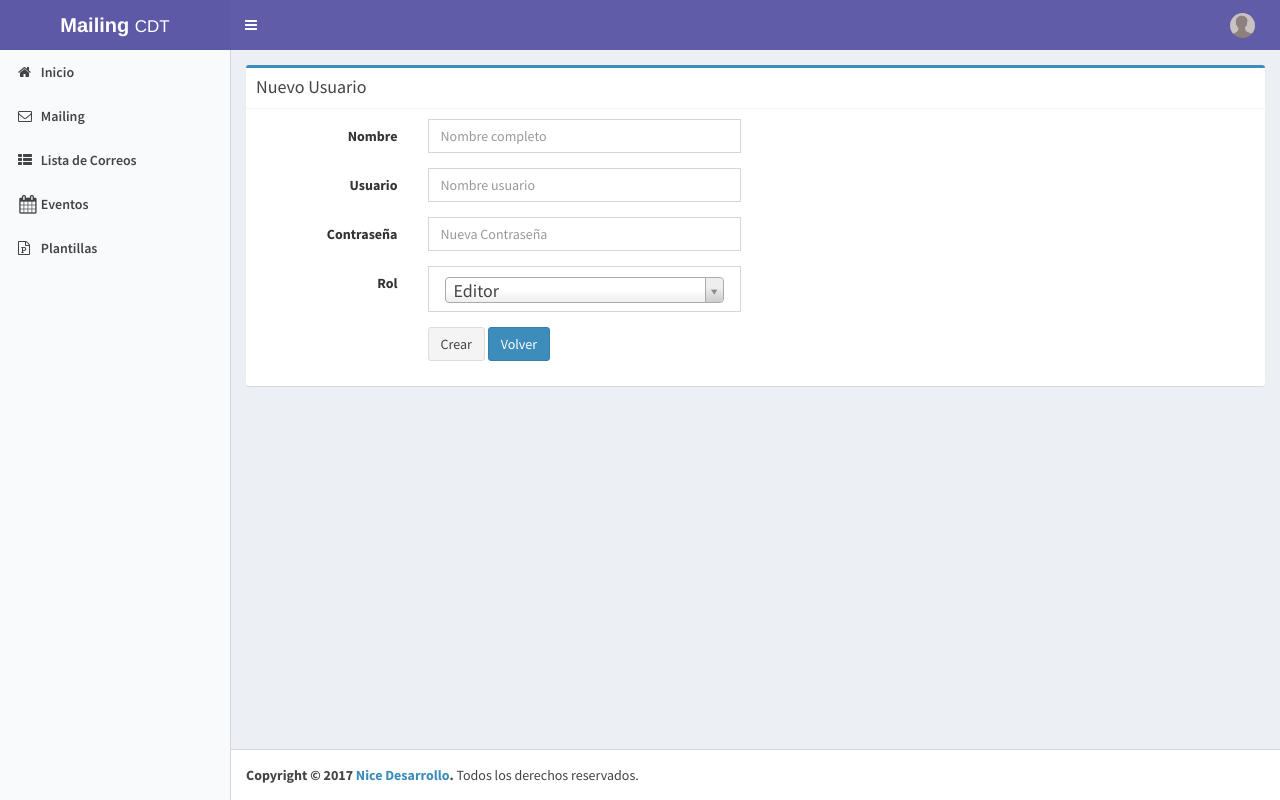
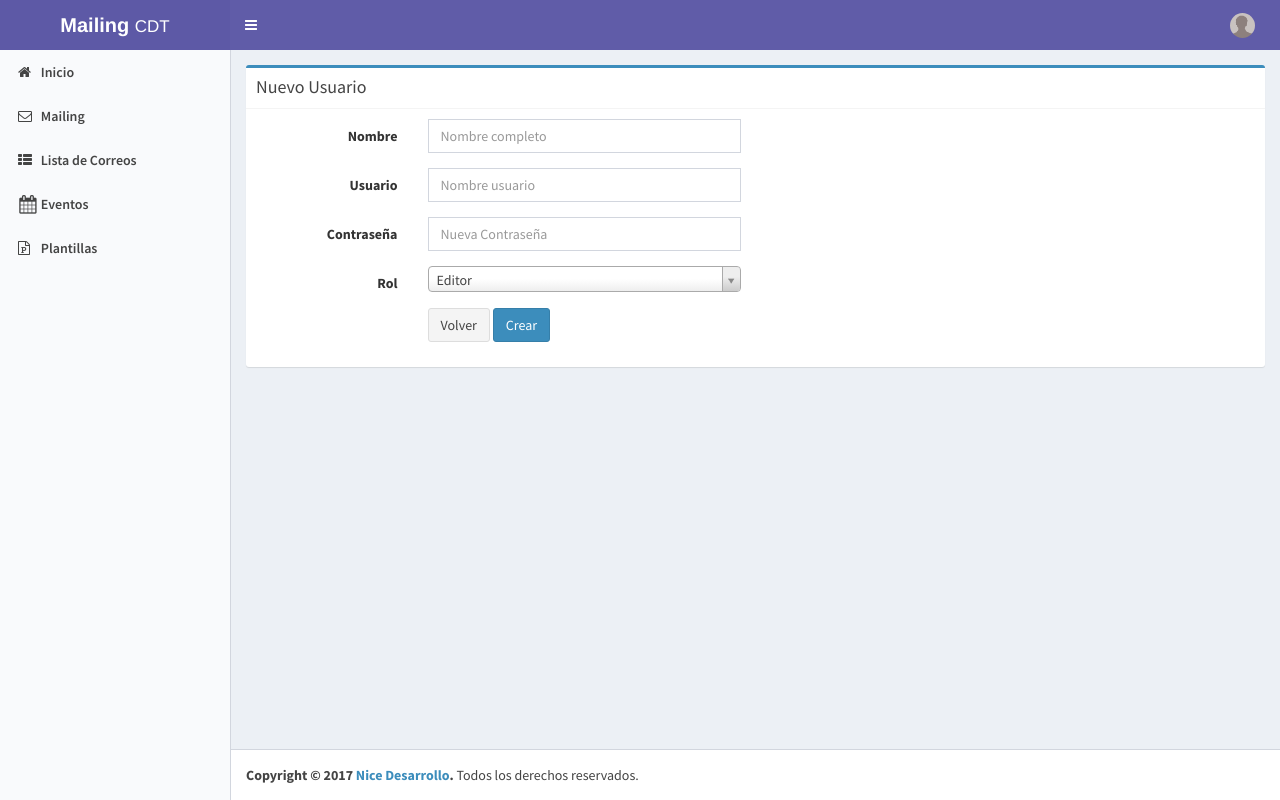
Before and after one commit to samuelmontoyag/Mailer_CDT, a Flask app: template templates/auth/create_user.html in a window 1280 px wide. Run offline with Flask 2, Linux system fonts and the light colour scheme; the template is opened without the code that fills it, so the values that code supplies are empty; parts of the project's set-up code (start-up, migrations or seed data) failed here and were passed over; some libraries are stand-ins or nearby versions.

Commit message:
FIX: Se arregla el estilo de los select en la aplicacion.

```diff
--- a/controllers/campagnas.py
+++ b/controllers/campagnas.py
@@ -330,9 +330,9 @@ def replace_rewards_unsubcribe(html):
     for link in soup.findAll('a'):
         if url_unsubcribe in link.get('href'):
             link['href'] = '*|UNSUB|*'
-        if url_archive in link.get('href', ''):
+        elif (url_archive in link.get('href', '')):
             link['href'] = '*|ARCHIVE|*'
-        if url_rewards in link.get('href'):
+        elif (url_rewards in link.get('href')):
             link.find_parent().decompose()
     return unicode(soup)
 
--- a/templates/auth/create_user.html
+++ b/templates/auth/create_user.html
@@ -43,7 +43,7 @@
     <div class="form-group">
         <label for="emailList" class="col-sm-2 control-label">Rol</label>
         <div class="col-sm-4">
-            <select name="user_role"  class="form-control input-lg">
+            <select name="user_role"  class="select2" style="width: 100%;">
                 <option value="editor">Editor</option>
                 <option value="Admin" {% if user_role == "Admin" %}selected{% endif%}>Admin</option>
             </select>
@@ -51,12 +51,8 @@
     </div>
     <div class="form-group">
         <div class="col-sm-offset-2 col-sm-10">
-        	{% if editando %}
-	            <button type="submit" class="btn btn-default">Actualizar</button>
-			{% else %}
-	            <button type="submit" class="btn btn-default">Crear</button>
-			{% endif %}
-            <a href="/auth/users" class="btn btn-primary">Volver</a>
+            <a href="/auth/users" class="btn btn-default">Volver</a>
+            <button type="submit" class="btn btn-primary">{% if editando %}Actualizar{% else %}Crear{% endif%}</button>
         </div>
     </div>
 </form>
--- a/templates/campagnas/edit.html
+++ b/templates/campagnas/edit.html
@@ -20,7 +20,7 @@
     <div class="form-group">
         <label for="emailList" class="col-sm-2 control-label">Área</label>
         <div class="col-sm-10">
-            <select name="folder"  class="form-control input-lg">
+            <select name="folder"  class="select2" style="width: 100%;">
                 <option value="0">Sin área</option>
                 {% for list in areaList %}
                 	{% if list.folder_id == campaign.folder_id %}
@@ -35,7 +35,7 @@
 	<div class="form-group">
 		<label for="emailList" class="col-sm-2 control-label">Lista a enviar</label>
 		<div class="col-sm-10">
-			<select name="emailList"  class="form-control input-lg">
+			<select name="emailList"  class="select2" style="width: 100%;">
 				{% for list in lists %}
 					{% if list.id == campaign.list_id %}
 						<option value="{{list.id}}" selected>{{list.name}}</option>
@@ -104,7 +104,7 @@
         <h4 class="modal-title" id="myModalLabel">Insertar plantilla</h4>
       </div>
       <div class="modal-body">
-        <select name="template"  class="form-control input-lg" id="templateSelect">
+        <select name="template"  class="select2" style="width: 100%;" id="templateSelect">
         	{% for template in template_lists %}
         		<option value="{{template.id}}">{{template.name}}</option>
         	{% endfor %}
--- a/templates/correos/import_preview.html
+++ b/templates/correos/import_preview.html
@@ -24,7 +24,7 @@
 			{% set count = 0 %}
 			{% for row in columnNames %}
 				<th>
-					<select name="headerColumn{{count}}" id="column{{count}}"  class="form-control input-lg columnIndex">
+					<select name="headerColumn{{count}}" id="column{{count}}"  class="select2 columnIndex" style="width: 100%;">
 						<option value="None"></option>
 						<option value="name">Nombre</option>
 						<option value="lastName">Apellidos</option>
```
Also changed, not shown: templates/campagnas/create.html (+3 -15 lines), templates/campagnas/list.html (+15 -12 lines).
